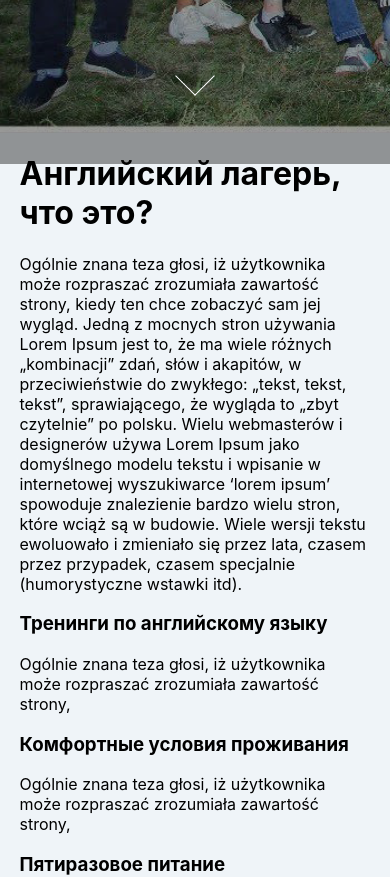
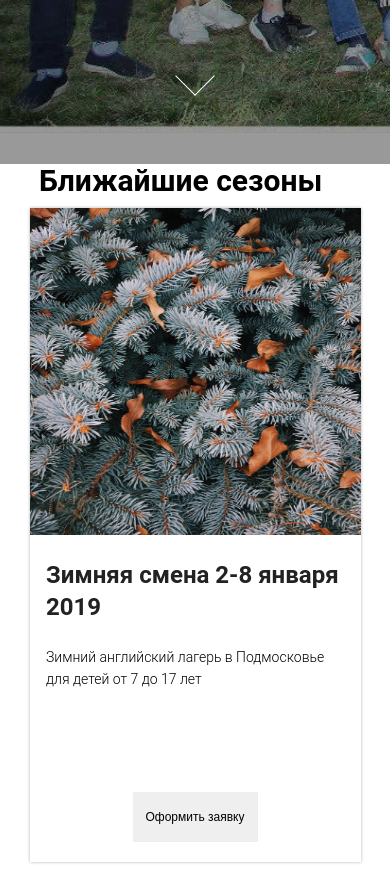
Before and after one commit to ETS-ReactNative4/langschool, a React (Create React App) app: page / in a window 390 px wide. Shown: the part 680-1557 px from the top of the page. Built offline with nearby package versions, Linux system fonts and the light colour scheme.

Commit message:
again responsive design

```diff
--- a/src/App.css
+++ b/src/App.css
@@ -1,3 +1,8 @@
 .App * {
     z-index: 1;
 }
+
+.App {
+    display: flex;
+    flex-flow: column;
+}
--- a/src/App.js
+++ b/src/App.js
@@ -27,9 +27,9 @@ class App extends Component {
         <SideBarCaller />
         <SideBar />
         <Banner />
-        <About />
         <SeasonsDiv />
         <SeasonCardHolder />
+        <About />
         <StaffCardsDiv />
         <StaffCardsHolder />
         <Form />
--- a/src/components/SeasonCardHolder/SeasonCardHolder.css
+++ b/src/components/SeasonCardHolder/SeasonCardHolder.css
@@ -21,8 +21,7 @@
 
     .seasonCardCollection {
         width: 90%;
-        justify-content: initial;
+        justify-content: space-between;
         flex-flow: column;
-        margin: auto; /*Delete, in order to resize the card*/
     }
 }
--- a/src/components/SeasonsCard/SeasonsCard.css
+++ b/src/components/SeasonsCard/SeasonsCard.css
@@ -87,7 +87,6 @@
 @media all and (max-width: 1200px) {
     .seasonCard {
         width: initial;
-        height: 34%;
         margin: 10px;
     }
 }
--- a/src/components/SeasonsDiv/SeasonsDiv.css
+++ b/src/components/SeasonsDiv/SeasonsDiv.css
@@ -13,3 +13,18 @@
     margin-left: 10%;
     margin-bottom: 0;
 }
+
+@media all and (max-width: 1200px) {
+    #seasonsDiv p {
+        font-size: 30px;
+    }
+
+    #staffCardsDiv p {
+        font-size: 30px !important;
+        margin-left: 0 !important;
+    }
+
+    #staffCardsDiv {
+        justify-content: center !important;
+    }
+}
```
